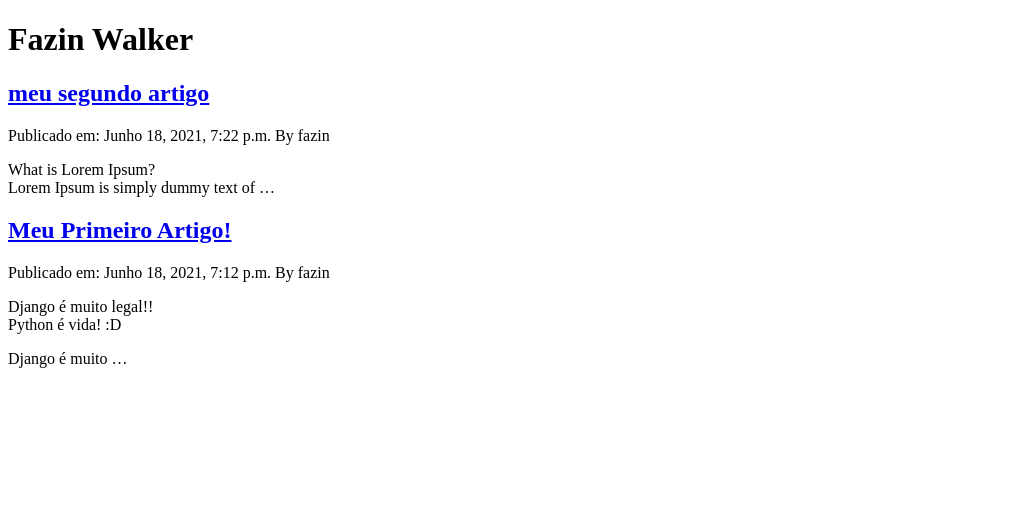
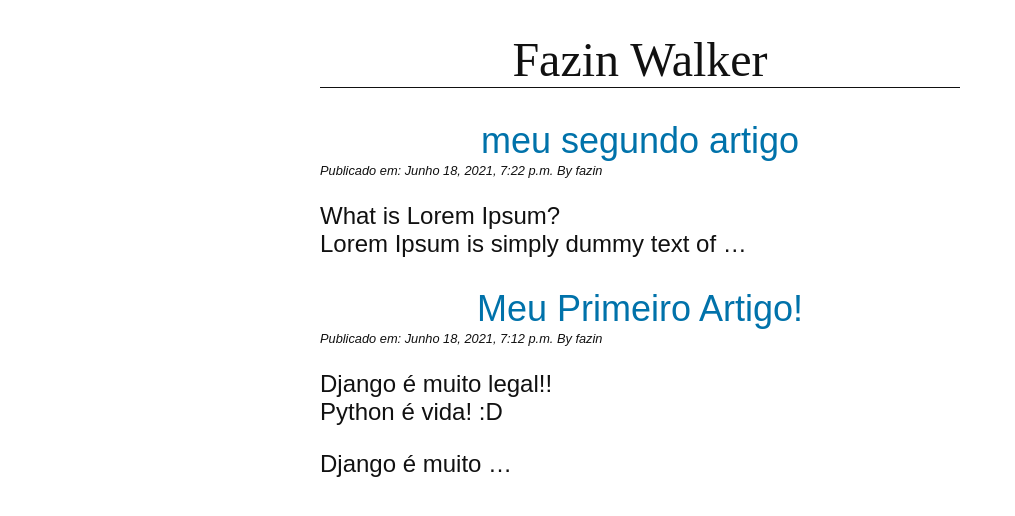
Before and after one commit to Fazin/django-tutorial, a Django app: page /blog/ in a window 1280 px wide. Shown: the top 516 px of the page, without its empty margins (0-1015 px from the left). Run offline with Django 3.2, Linux system fonts and the light colour scheme; data comes from the database, SQL or seed files in the repository.

Commit message:
adicionando estilo css

```diff
--- /dev/null
+++ b/blog/static/css/blog.css
@@ -0,0 +1,32 @@
+body {
+    margin: 0 25%;
+    font-family: sans-serif;
+    font-size: 1.5rem;
+    color: #111111;
+
+}
+
+h1 {
+    text-align: center;
+    font-family: serif;
+    font-weight: normal;
+    border-bottom: 1px solid;
+}
+
+h2 {
+    text-align: center;
+    font-weight: normal;
+    margin-bottom: 1px;
+
+}
+
+a {
+    color: #0072aa;
+    text-decoration: none;
+}
+
+p.date {
+    font-size: 0.8rem;
+    font-style: italic;
+    margin-top: 1px;
+}
--- a/blog/templates/blog/base.html
+++ b/blog/templates/blog/base.html
@@ -1,7 +1,10 @@
+{% load static %}
+
 <!DOCTYPE html>
 <html lang="en">
 <head>
     <title>{% block title %}{% endblock %}</title>
+    <link rel="stylesheet" href="{% static 'css/blog.css' %}" />
 </head>
 <body>
     <header>
```
